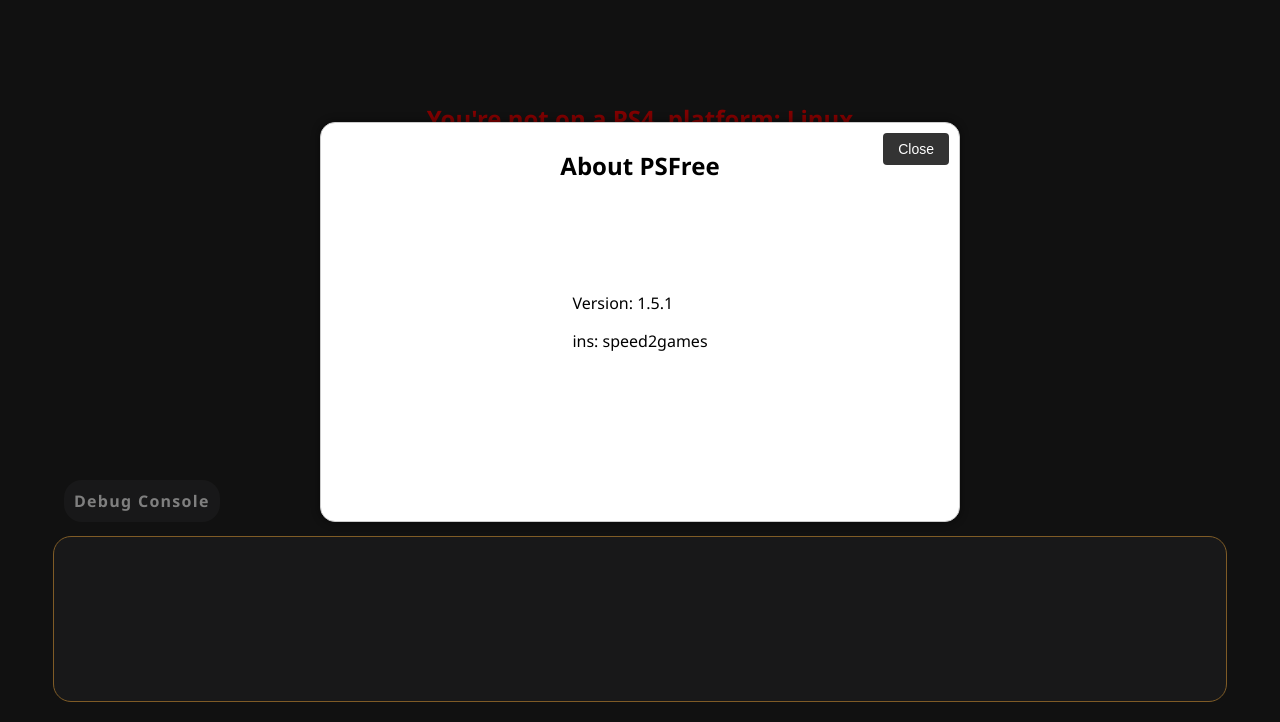
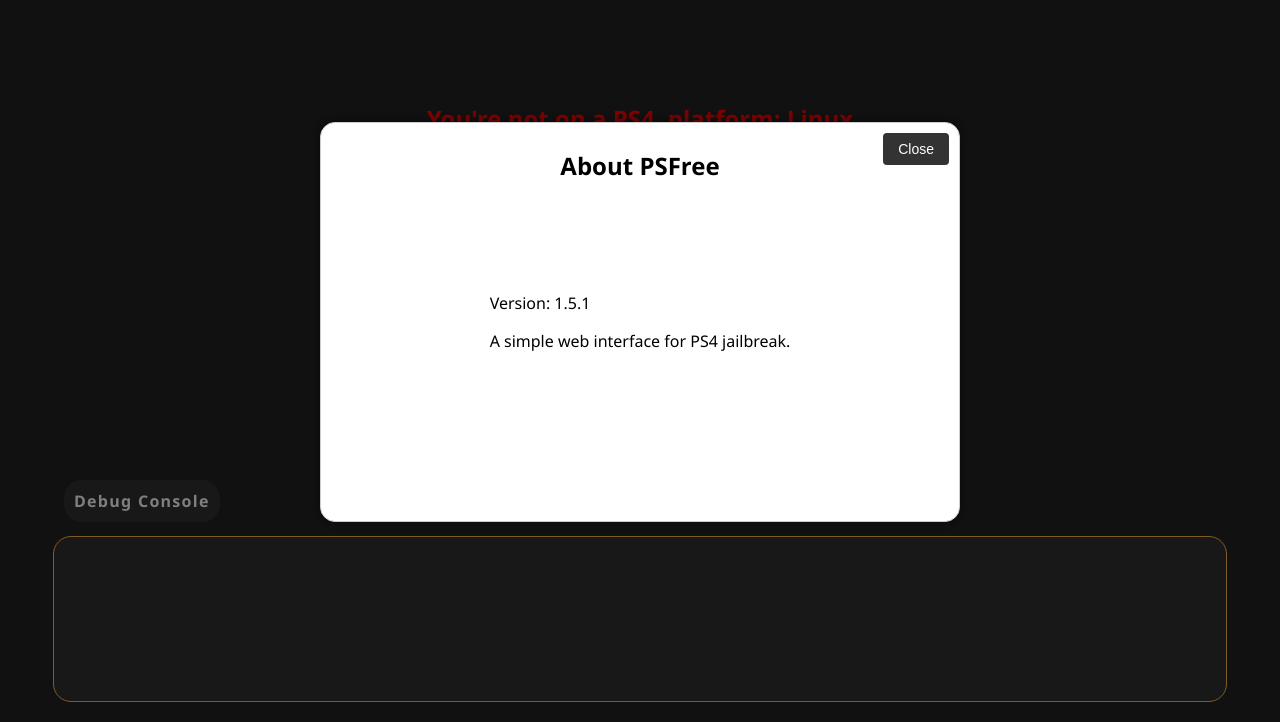
Before and after one commit to speed2games/new, a plain HTML site: page index.html in a window 1280 px wide. Both pictures are taken after a click on the button "About". Shown: the part 78-800 px from the top of the page. Drawn offline with Linux system fonts and the light colour scheme.

Commit message:
Add files via upload

```diff
--- a/index.html
+++ b/index.html
@@ -134,7 +134,7 @@
       <h2>About PSFree</h2>
       <div>
         <p>Version: 1.5.1</p>
-        <p>ins: speed2games</p>
+        <p>A simple web interface for PS4 jailbreak.</p>
       </div>
       <button  onclick="closeabout()" class="close-btn" id="close-about">Close</button>
     </div>
```
